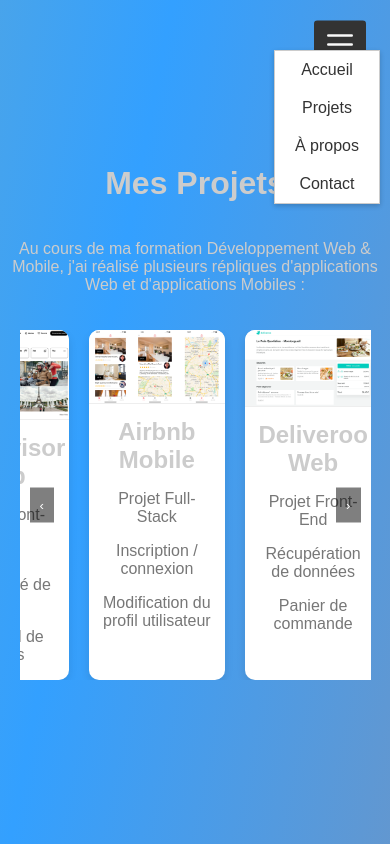
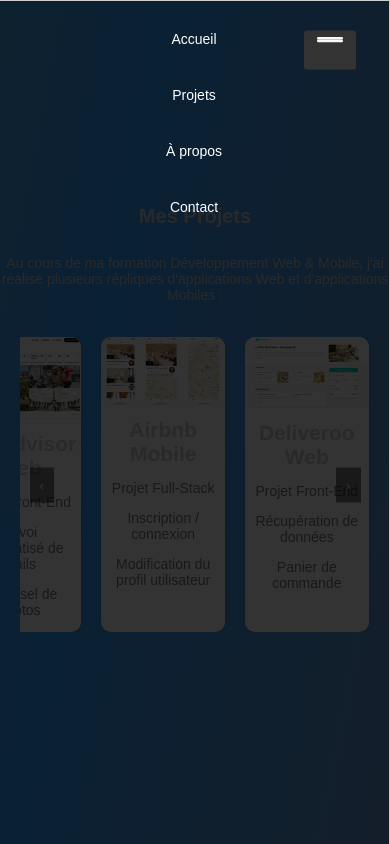
Before and after one commit to Touati-Samir/My-Portfolio-, a website built with webpack: page projects.html in a window 390 px wide. Both pictures are taken after a click on the element 340 px from the left and 40 px from the top of the page. Built offline with nearby package versions, Linux system fonts and the light colour scheme.

Commit message:
Votre message de commit

```diff
--- a/projects.html
+++ b/projects.html
@@ -4,7 +4,7 @@
     <meta charset="UTF-8" />
     <meta name="viewport" content="width=device-width, initial-scale=1.0" />
     <title>Projects</title>
-    <link rel="stylesheet" href="public/css/styles.css" />
+    <link rel="stylesheet" href="/public/css/styles.css" />
   </head>
   <body class="projects-page">
     <div class="menu-icon burger-6" id="menu-icon">
@@ -26,28 +26,28 @@
       <button class="carousel__button carousel__prev">&#8249;</button>
       <div class="project-carousel">
         <div class="project-card">
-          <img src="public/img/tripadvisor.png" alt="Tripadvisor Web" />
+          <img src="/public/img/tripadvisor.png" alt="Tripadvisor Web" />
           <h2>Tripadvisor Web</h2>
           <p>Projet Front-End</p>
           <p>Envoi automatisé de mails</p>
           <p>Carousel de photos</p>
         </div>
         <div class="project-card">
-          <img src="public/img/airbnb.png" alt="Airbnb Mobile" />
+          <img src="/public/img/airbnb.png" alt="Airbnb Mobile" />
           <h2>Airbnb Mobile</h2>
           <p>Projet Full-Stack</p>
           <p>Inscription / connexion</p>
           <p>Modification du profil utilisateur</p>
         </div>
         <div class="project-card">
-          <img src="public/img/deliveroo.png" alt="Deliveroo Web" />
+          <img src="/public/img/deliveroo.png" alt="Deliveroo Web" />
           <h2>Deliveroo Web</h2>
           <p>Projet Front-End</p>
           <p>Récupération de données</p>
           <p>Panier de commande</p>
         </div>
         <div class="project-card">
-          <img src="public/img/vinted.png" alt="Vinted Web" />
+          <img src="/public/img/vinted.png" alt="Vinted Web" />
           <h2>Vinted Web</h2>
           <p>Projet Full-Stack</p>
           <p>Inscription / connexion</p>
@@ -56,6 +56,6 @@
       </div>
       <button class="carousel__button carousel__next">&#8250;</button>
     </div>
-    <script src="public/js/app.js"></script>
+    <script src="/public/js/app.js"></script>
   </body>
 </html>
--- a/public/css/styles.css
+++ b/public/css/styles.css
@@ -216,6 +216,11 @@
 .carousel__next {
   right: 10px;
 }
+.project-carousel {
+  display: flex;
+  transition: transform 0.5s ease;
+  overflow-x: visible; /* Assure que les éléments ne soient pas masqués */
+}
 
 @keyframes BackgroundAnimation {
   0% {
@@ -416,3 +421,95 @@
   margin-right: 10px; /* Ajouter un espace entre l'icône et le texte */
   vertical-align: middle; /* Aligner verticalement avec le texte */
 }
+
+/* Styles de base */
+.container {
+  display: flex;
+  justify-content: space-around;
+  flex-wrap: wrap;
+}
+
+.project {
+  width: 22%;
+  margin: 10px;
+}
+
+img {
+  max-width: 100%;
+  height: auto;
+}
+
+body {
+  font-size: 16px;
+}
+
+/* Styles pour les écrans de moins de 768px */
+@media (max-width: 768px) {
+  .container {
+    flex-direction: column;
+    align-items: center;
+  }
+
+  .project {
+    width: 80%;
+    margin-bottom: 20px;
+  }
+
+  body {
+    font-size: 14px;
+  }
+
+  h1 {
+    font-size: 24px;
+  }
+
+  p {
+    font-size: 16px;
+  }
+
+  .menu-icon {
+    display: block;
+    position: fixed;
+    top: 20px;
+    right: 20px;
+    z-index: 1000;
+  }
+
+  .menu {
+    display: none;
+    flex-direction: column;
+    align-items: center;
+    position: fixed;
+    top: 0;
+    right: 0;
+    width: 100%;
+    height: 100vh;
+    background-color: rgba(0, 0, 0, 0.8);
+    z-index: 999;
+  }
+
+  .menu.open {
+    display: flex;
+  }
+
+  .menu a {
+    color: white;
+    text-decoration: none;
+    margin: 20px;
+  }
+}
+
+/* Styles pour les très petits écrans */
+@media (max-width: 480px) {
+  .project {
+    width: 90%;
+  }
+
+  h1 {
+    font-size: 20px;
+  }
+
+  p {
+    font-size: 14px;
+  }
+}
--- a/public/js/app.js
+++ b/public/js/app.js
@@ -27,38 +27,14 @@
     console.log("Learn more button not found");
   }
 
-  const projectsSection = document.querySelector(".projects-section");
-
-  if (projectsSection) {
-    console.log("Projects section found");
+  const carouselContainer = document.querySelector(".carousel-container");
   const projects = document.querySelector(".project-carousel");
   const prevButton = document.querySelector(".carousel__prev");
   const nextButton = document.querySelector(".carousel__next");
   const projectCards = document.querySelectorAll(".project-card");
 
-    if (projects) {
-      console.log("Projects carousel found");
-    } else {
-      console.log("Projects carousel not found");
-    }
-
-    if (prevButton) {
-      console.log("Previous button found");
-    } else {
-      console.log("Previous button not found");
-    }
-
-    if (nextButton) {
-      console.log("Next button found");
-    } else {
-      console.log("Next button not found");
-    }
-
-    if (projectCards.length > 0) {
-      console.log("Project cards found");
-    } else {
-      console.log("No project cards found");
-    }
+  if (carouselContainer) {
+    console.log("Carousel container found");
 
     let currentIndex = 0;
 
@@ -69,29 +45,36 @@
       console.log(`Carousel updated: currentIndex = ${currentIndex}`);
 
       prevButton.disabled = currentIndex === 0;
-      nextButton.disabled = currentIndex >= projectCards.length - 4;
+      nextButton.disabled =
+        currentIndex >=
+        projectCards.length -
+          Math.ceil(carouselContainer.offsetWidth / cardWidth);
     }
 
-    if (prevButton) {
+    // Define `cardWidth` inside the event listeners
     prevButton.addEventListener("click", function () {
+      const cardWidth = projectCards[0].offsetWidth + 20; // Include margin
       if (currentIndex > 0) {
         currentIndex--;
         updateCarousel();
       }
     });
-    }
 
-    if (nextButton) {
     nextButton.addEventListener("click", function () {
-        if (currentIndex < projectCards.length - 4) {
+      const cardWidth = projectCards[0].offsetWidth + 20; // Include margin
+      if (
+        currentIndex <
+        projectCards.length -
+          Math.ceil(carouselContainer.offsetWidth / cardWidth)
+      ) {
         currentIndex++;
         updateCarousel();
       }
     });
-    }
 
     updateCarousel();
+    window.addEventListener("resize", updateCarousel); // Update on resize
   } else {
-    console.log("Projects section not found");
+    console.log("Carousel container not found");
   }
 });
```
Lines whose indentation alone changed are shown as unchanged.
